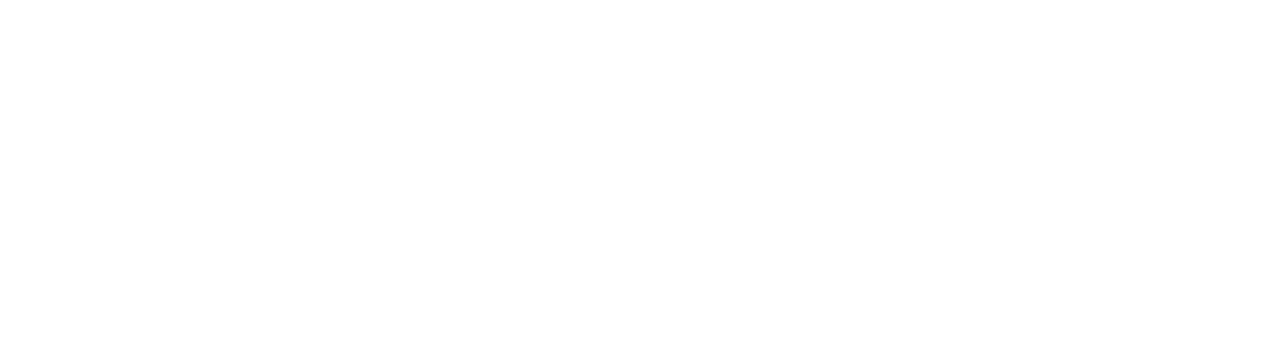
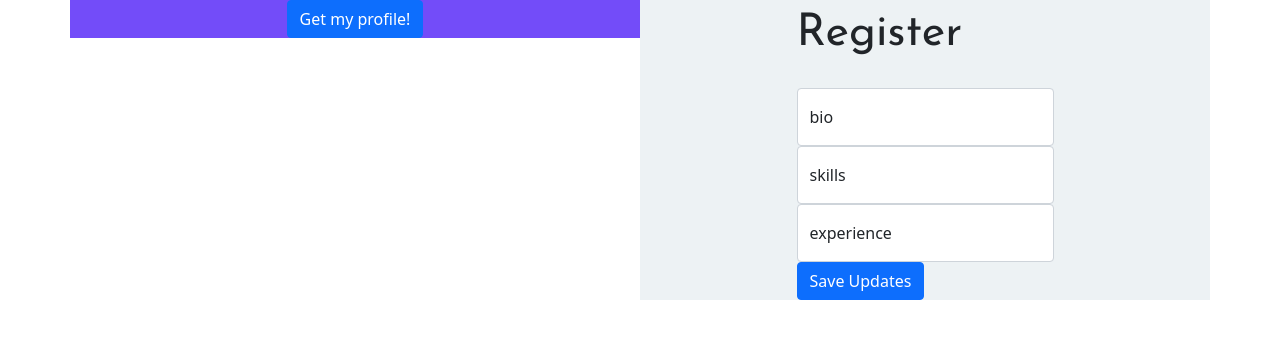
Before and after one commit to gwharris/startup-matchmaker, a React (Create React App) app in the folder frontend/: page /profile in a window 1280 px wide. Shown: the top 338 px of the page. Built offline with nearby package versions, Linux system fonts and the light colour scheme.

Commit message:
added user profile page

```diff
--- a/frontend/src/App.js
+++ b/frontend/src/App.js
@@ -3,7 +3,7 @@ import { BrowserRouter as Router, Switch, Route } from "react-router-dom";
 import "bootstrap/dist/css/bootstrap.min.css"; //install bootstrap dependency "npm install bootstrap"
 
 //import components
-import { HomePage, Register, Login, Matches } from "./components";
+import { HomePage, Register, Login, Matches, Profile } from "./components";
 
 //ENTRY POINT FOR APPLICATION
 function App() {
@@ -14,6 +14,7 @@ function App() {
         <Route path="/login" component={Login}></Route>
         <Route path="/register" component={Register}></Route>
         <Route path="/matches" component={Matches}></Route>
+        <Route path="/profile" component={Profile}></Route>
       </Switch>
     </Router>
   );
--- a/frontend/src/components/index.js
+++ b/frontend/src/components/index.js
@@ -3,5 +3,6 @@ import HomePage from './homepage'
 import Register from './register'
 import Login from './login'
 import Matches from './matches'
+import Profile from './profile'
 
-export { HomePage, Register, Login, Matches }
+export { HomePage, Register, Login, Matches, Profile }
--- a/frontend/src/components/login.js
+++ b/frontend/src/components/login.js
@@ -27,7 +27,7 @@ class Login extends React.Component {
         }).then(function (response) {
             console.log(response)
             return response.json();
-        }).then(data => {
+        }).then(function (data) {
             if (data.redirectTo) {
                 window.location = data.redirectTo;
             }
--- a/frontend/src/components/matches.js
+++ b/frontend/src/components/matches.js
@@ -1,7 +1,7 @@
 import React from 'react'
 import './styles/login.css';
 import { Button, Container, Row } from 'react-bootstrap';
-// import { Link } from 'react-router-dom';
+import { Link } from 'react-router-dom';
 
 class Matches extends React.Component {
     // constructor(props) {
@@ -13,6 +13,9 @@ class Matches extends React.Component {
         return (
             <Container className='lgContainer'>
                 <Row className='row'>
+                    <Link to="/profile">
+                        <Button>Take me to my profile</Button>
+                    </Link>
                     <Button>This is where you see your matches</Button>
                 </Row>
             </Container>
--- /dev/null
+++ b/frontend/src/components/profile.js
@@ -0,0 +1,101 @@
+import React from 'react'
+import './styles/register.css';
+import { Button, Container, Row, Col, Form, FloatingLabel } from 'react-bootstrap';
+import { Link } from 'react-router-dom';
+
+class Profile extends React.Component {
+    constructor(props) {
+        super(props);
+        this.state = {
+            bio: '',
+            skills: '',
+            experience: '',
+        };
+    }
+
+    handleBioChange = (event) => {
+        this.setState({ bio: event.target.value });
+    }
+    handleSkillsChange = (event) => {
+        this.setState({ skills: event.target.value });
+    }
+    handleExperienceChange = (event) => {
+        this.setState({ experience: event.target.value });
+    }
+
+    getUserProfile = (event) => {
+        fetch('/api/getProfile', {
+            method: 'GET',
+        }).then(function (response) {
+            console.log(response)
+            return response.json();
+        }).then(function (data) {
+            console.log(data);
+        }).catch((error) => {
+            console.error('Error:', error);
+        });
+
+        event.preventDefault();
+    }
+
+    updateUserProfile = (event) => {
+        fetch('/api/editProfile', {
+            method: 'POST',
+            headers: {'Content-Type': 'application/json'},
+            body: JSON.stringify(this.state)
+        }).then(function (response) {
+            console.log(response)
+            return response.json();
+        }).then(function (data) {
+            console.log(data);
+        }).catch((error) => {
+            console.error('Error:', error);
+        });
+
+        event.preventDefault();
+    }
+
+    render() {
+
+        return (
+            <Container className='profileContainer'>
+                <Row className='row'>
+                    <Col className='leftCol'>
+                        <Button onClick={e => this.getUserProfile(e)}>Get my profile!</Button>
+                    </Col>
+                    <Col className='rightCol'>
+                        <div className='register'>Register</div>
+                        <Form>
+
+                            <Form.Group className="bioForm">
+                                <FloatingLabel label="bio">
+                                    <Form.Control className="bioBorder" onChange={e => this.handleBioChange(e)} type="bio" placeholder="bio" />
+                                </FloatingLabel>
+                            </Form.Group>
+
+                            <Form.Group className='skillsForm'>
+                                <FloatingLabel label="skills">
+                                    <Form.Control className="skillsBorder" onChange={e => this.handleSkillsChange(e)} type="skills" placeholder="skills" />
+                                </FloatingLabel>
+                            </Form.Group>
+
+                            <Form.Group className="experienceForm">
+                                <FloatingLabel label="experience">
+                                    <Form.Control className="experienceBorder" onChange={e => this.handleExperienceChange(e)} type="experience" placeholder="experience" />
+                                </FloatingLabel>
+                            </Form.Group>
+
+                            <Link to="/login">
+                                <Button onClick={e => this.updateUserProfile(e)} className='editProfileButton'>Save Updates</Button>
+                            </Link>
+
+                        </Form>
+                    </Col>
+                </Row>
+            </Container>
+
+        )
+    }
+}
+
+export default Profile
```
Also changed, not shown: 13 other files (tests, documents, lock files or other folders).
